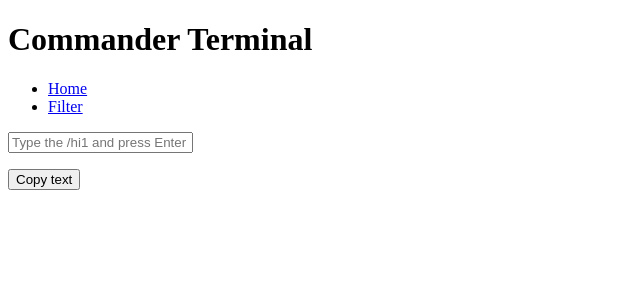
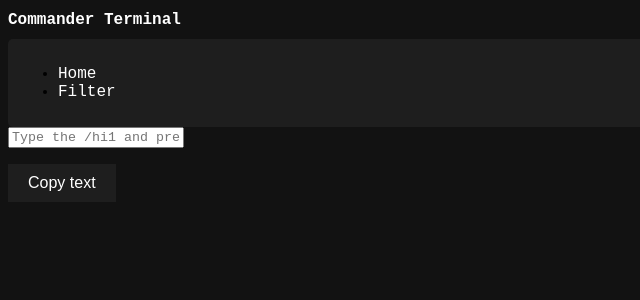
Before and after one commit to JDXE22/commander_frontend, a React (Vite) app in the folder frontend/: page / in a window 1280 px wide. Shown: the top 300 px of the page, without its empty margins (0-640 px from the left). Built offline with nearby package versions, Linux system fonts and the light colour scheme; no server answers.

Commit message:
style(frontend/src/style/index.css): apply global body styles affecting all components

```diff
--- a/frontend/src/components/commands/Command.jsx
+++ b/frontend/src/components/commands/Command.jsx
@@ -20,7 +20,7 @@ const Button = ({text}) => {
 
 export const CommandList = ({ command }) => {
   return (
-    <div>
+    <div className="responseArea">
       <p>{command.text}</p>
       <Button text ={command.text} />
     </div>
--- a/frontend/src/main.jsx
+++ b/frontend/src/main.jsx
@@ -1,6 +1,7 @@
 import ReactDOM from "react-dom/client";
 import App from "./App.jsx";
 import { BrowserRouter } from "react-router-dom";
+import "./style/index.css";
 
 ReactDOM.createRoot(document.getElementById("root")).render(
   <BrowserRouter>
--- /dev/null
+++ b/frontend/src/style/index.css
@@ -0,0 +1,47 @@
+body {
+    background-color: #121212;
+    font-family: 'Courier New', Courier, monospace;
+}
+button {
+    background-color: #1e1e1e;
+    color: #ffffff;
+    border: none;
+    padding: 10px 20px;
+    cursor: pointer;
+    font-size: medium;
+}
+
+nav {
+    background-color: #1e1e1e;
+    padding: 10px;
+    border-radius: 5px;
+
+}
+
+main {
+    display: flex;
+    flex-direction: column;
+    align-items: center;
+    justify-content: center;
+    height: 100vh;
+}
+
+h1 {
+    color: #ffffff;
+    font-size: medium;
+}
+
+input {
+    color: gray;
+    font-family: 'Courier New', Courier, monospace;
+}
+
+.responseArea{
+    color: #ffffff;
+    font-size: medium;
+}
+
+nav a {
+    color: #ffffff;
+    text-decoration: none;
+}
```
